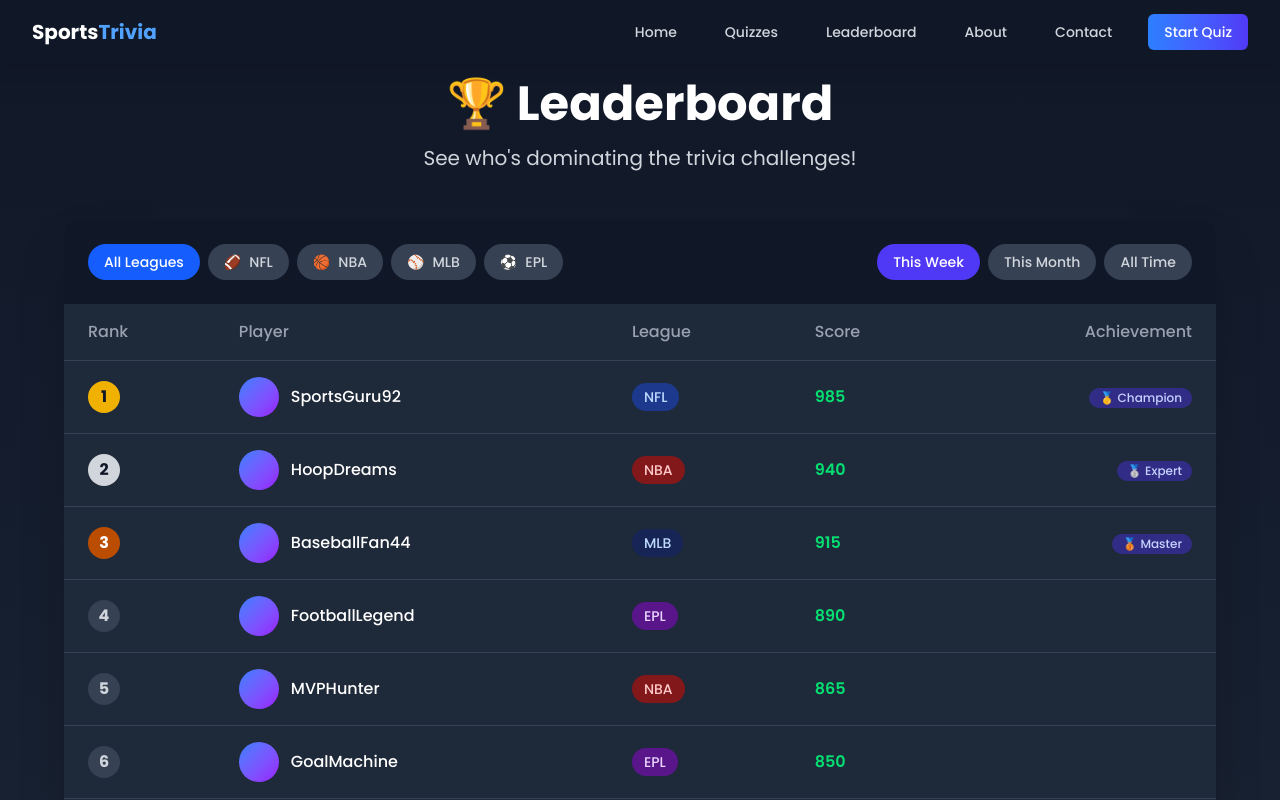
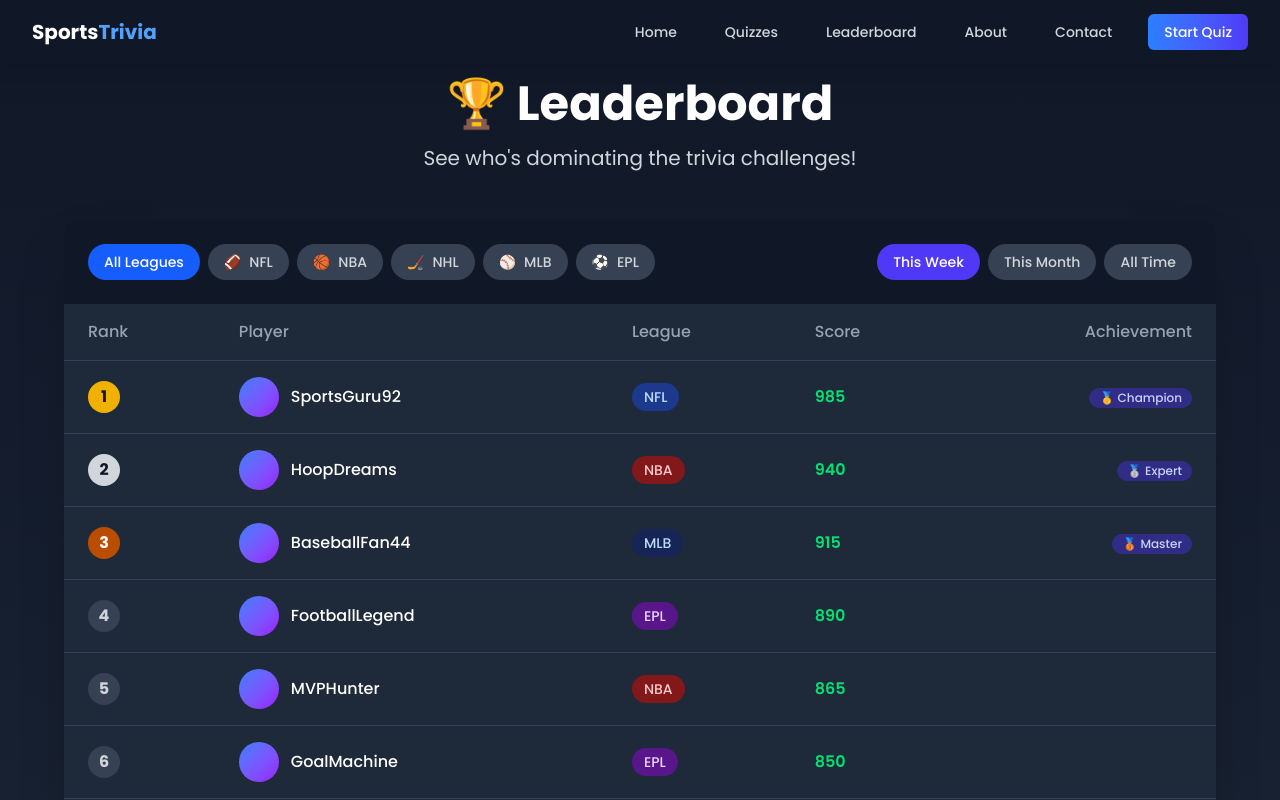
Before and after one commit to AmrajKoonar/SportoQuiz, a Next.js app in the folder sportoquiz/: page /leaderboard in a window 1280 px wide. Shown: the top 800 px of the page. Built offline with nearby package versions, Linux system fonts and the light colour scheme.

Commit message:
Added NHL leaderboard section.

```diff
--- a/sportoquiz/src/app/leaderboard/page.tsx
+++ b/sportoquiz/src/app/leaderboard/page.tsx
@@ -10,6 +10,7 @@ export default function Leaderboard() {
     { id: 'all', name: 'All Leagues' },
     { id: 'nfl', name: 'NFL', emoji: '🏈' },
     { id: 'nba', name: 'NBA', emoji: '🏀' },
+    { id: 'nhl', name: 'NHL', emoji: '🏒' },
     { id: 'mlb', name: 'MLB', emoji: '⚾' },
     { id: 'epl', name: 'EPL', emoji: '⚽' },
   ];
@@ -40,6 +41,13 @@ export default function Leaderboard() {
       { rank: 3, name: "SlamDunk23", league: "NBA", score: 820, avatar: "/images/avatars/avatar8.jpg" },
       { rank: 4, name: "ThreePointKing", league: "NBA", score: 775, avatar: "/images/avatars/avatar14.jpg" },
       { rank: 5, name: "CourtVision", league: "NBA", score: 750, avatar: "/images/avatars/avatar15.jpg" }
+    ],
+    nhl: [
+      { rank: 1, name: "BaseballFan44", league: "NHL", score: 915, avatar: "/images/avatars/avatar3.jpg" },
+      { rank: 2, name: "PitchPerfect", league: "NHL", score: 805, avatar: "/images/avatars/avatar9.jpg" },
+      { rank: 3, name: "HomeRunHero", league: "NHL", score: 770, avatar: "/images/avatars/avatar16.jpg" },
+      { rank: 4, name: "DiamondKing", league: "NHL", score: 745, avatar: "/images/avatars/avatar17.jpg" },
+      { rank: 5, name: "BullpenMaster", league: "NHL", score: 720, avatar: "/images/avatars/avatar18.jpg" }
     ],
     mlb: [
       { rank: 1, name: "BaseballFan44", league: "MLB", score: 915, avatar: "/images/avatars/avatar3.jpg" },
```
